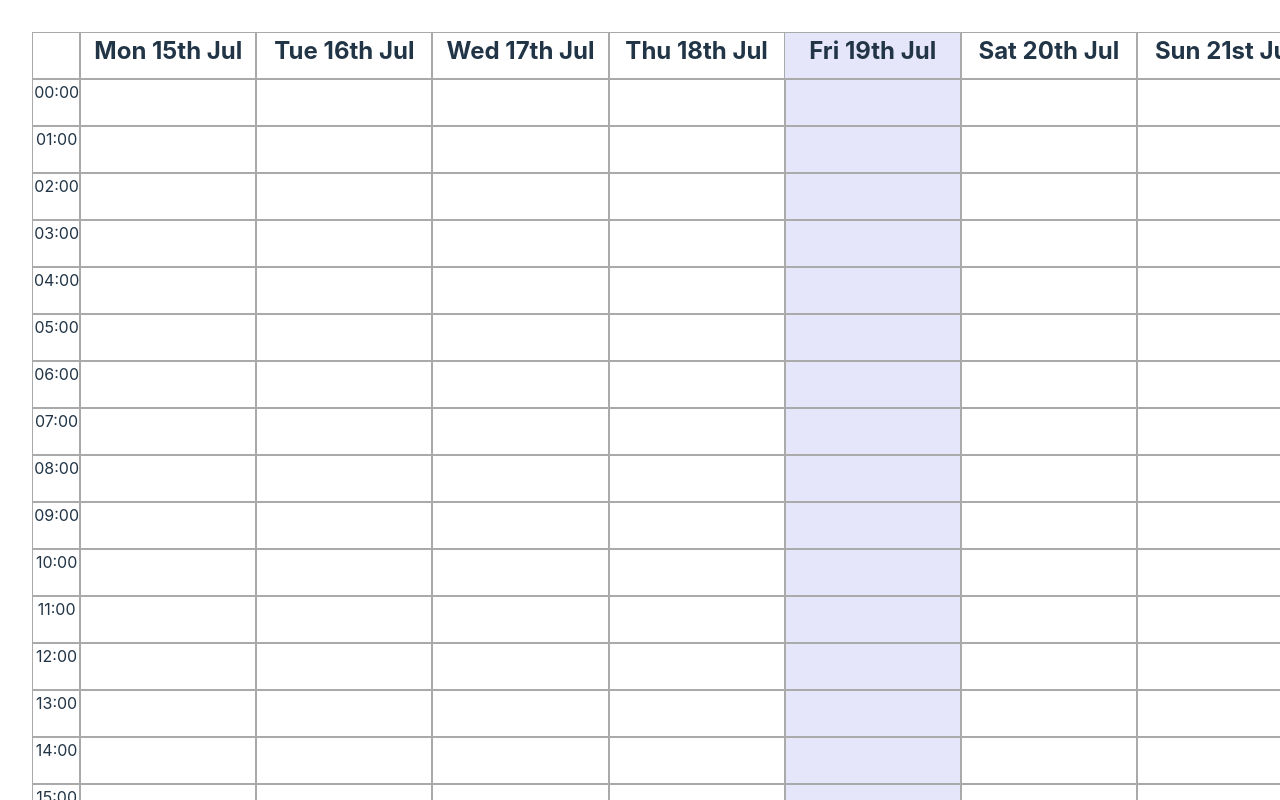
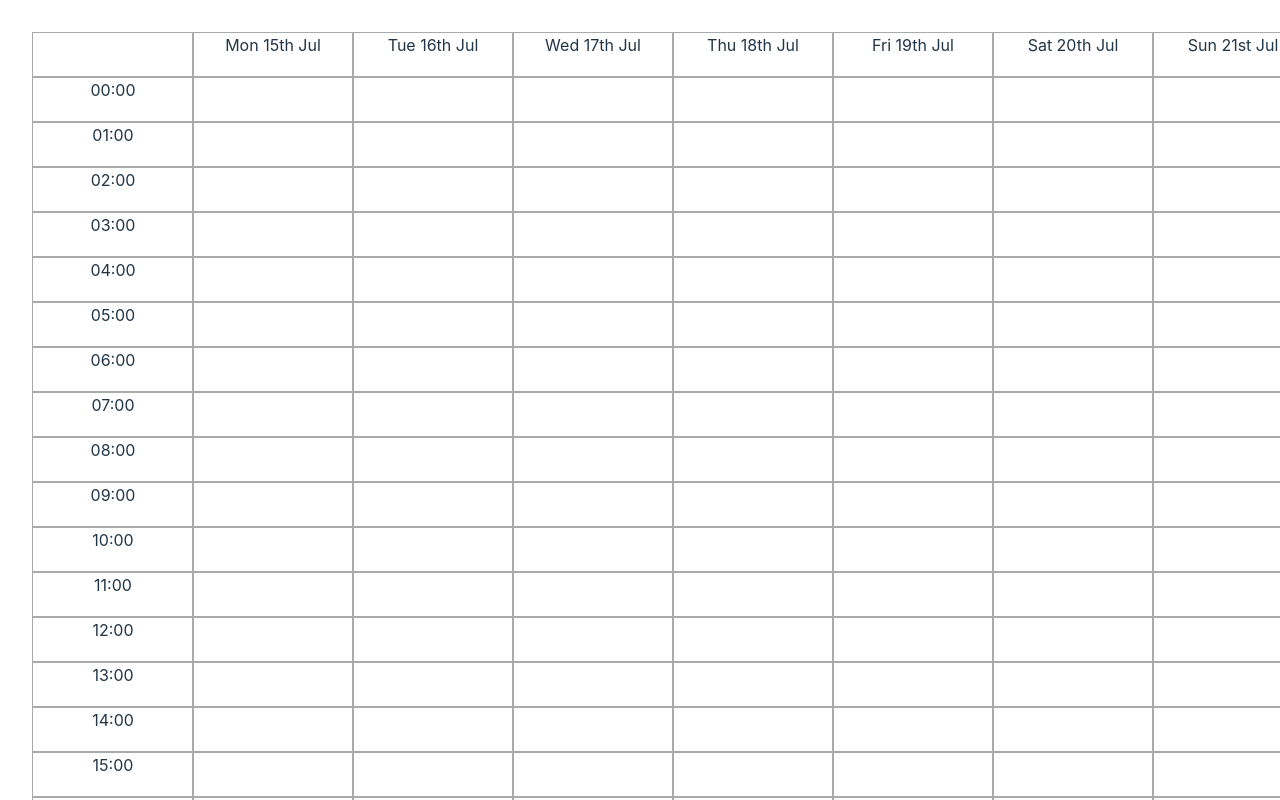
Before and after one commit to sgwicks/dotnet-calendar, a React (Vite) app in the folder react-calendar/: page / in a window 1280 px wide. Shown: the top 800 px of the page. Built offline with nearby package versions, Linux system fonts and the light colour scheme.

Commit message:
Map calendar as css grid

```diff
--- a/react-calendar/src/App.css
+++ b/react-calendar/src/App.css
@@ -11,11 +11,51 @@ main {
 	max-width: 100%;
 }
 
+.calendar-grid {
+	display: grid;
+	grid-template-columns: repeat(8, 1fr);
+	grid-template-rows: repeat(25, 45px);
+	width: 100%;
+	grid-template-areas:
+		'0-h mon-h tue-h wed-h thu-h fri-h sat-h sun-h'
+		'0-0 mon-0 tue-0 wed-0 thu-0 fri-0 sat-0 sun-0'
+		'0-1 mon-1 tue-1 wed-1 thu-1 fri-1 sat-1 sun-1'
+		'0-2 mon-2 tue-2 wed-2 thu-2 fri-2 sat-2 sun-2'
+		'0-3 mon-3 tue-3 wed-3 thu-3 fri-3 sat-3 sun-3'
+		'0-4 mon-4 tue-4 wed-4 thu-4 fri-4 sat-4 sun-4'
+		'0-5 mon-5 tue-5 wed-5 thu-5 fri-5 sat-5 sun-5'
+		'0-6 mon-6 tue-6 wed-6 thu-6 fri-6 sat-6 sun-6'
+		'0-7 mon-7 tue-7 wed-7 thu-7 fri-7 sat-7 sun-7'
+		'0-8 mon-8 tue-8 wed-8 thu-8 fri-8 sat-8 sun-8'
+		'0-9 mon-9 tue-9 wed-9 thu-9 fri-9 sat-9 sun-9'
+		'0-10 mon-10 tue-10 wed-10 thu-10 fri-10 sat-10 sun-10'
+		'0-11 mon-11 tue-11 wed-11 thu-11 fri-11 sat-11 sun-11'
+		'0-12 mon-12 tue-12 wed-12 thu-12 fri-12 sat-12 sun-12'
+		'0-13 mon-13 tue-13 wed-13 thu-13 fri-13 sat-13 sun-13'
+		'0-14 mon-14 tue-14 wed-14 thu-14 fri-14 sat-14 sun-14'
+		'0-15 mon-15 tue-15 wed-15 thu-15 fri-15 sat-15 sun-15'
+		'0-16 mon-16 tue-16 wed-16 thu-16 fri-16 sat-16 sun-16'
+		'0-17 mon-17 tue-17 wed-17 thu-17 fri-17 sat-17 sun-17'
+		'0-18 mon-18 tue-18 wed-18 thu-18 fri-18 sat-18 sun-18'
+		'0-19 mon-19 tue-19 wed-19 thu-19 fri-19 sat-19 sun-19'
+		'0-20 mon-20 tue-20 wed-20 thu-20 fri-20 sat-20 sun-20'
+		'0-21 mon-21 tue-21 wed-21 thu-21 fri-21 sat-21 sun-21'
+		'0-22 mon-22 tue-22 wed-22 thu-22 fri-22 sat-22 sun-22'
+		'0-23 mon-23 tue-23 wed-23 thu-23 fri-23 sat-23 sun-23'
+		'0-24 mon-24 tue-24 wed-24 thu-24 fri-24 sat-24 sun-24';
+}
+
+.mon {
+	grid-area: mon;
+	background-color: aqua;
+}
+
 .day {
 	width: 15%;
 	text-transform: capitalize;
 	display: flex;
 	flex-direction: column;
+	width: 100%;
 }
 
 .day h2 {
--- a/react-calendar/src/App.tsx
+++ b/react-calendar/src/App.tsx
@@ -1,6 +1,6 @@
 import './App.css'
 import Day from './components/Day'
-import { isSameDay, isToday, setDay } from 'date-fns'
+import { isSameDay, isToday, setDay, format } from 'date-fns'
 import { useAppSelector } from './app/hooks'
 
 function App() {
@@ -23,21 +23,40 @@ function App() {
 
 	return (
 		<main>
-			<div>
-				<div className="hour cell"></div>
+			<section className="calendar-grid">
+				<div className="cell" style={{ gridArea: '0-0' }}></div>
 				{hours.map((h, i) => {
 					h = i < 10 ? `0${i}:00` : `${i}:00`
-					return <div className="hour cell">{h}</div>
+					return (
+						<div className="cell" style={{ gridArea: `0-${i}` }} key={`0-${i}`}>
+							{h}
+						</div>
+					)
 				})}
-			</div>
-			{days.map((day) => {
-				const todaysEvents: APICalendarEvent[] = events.filter((e) =>
-					isSameDay(e.start, day)
-				)
-				return (
-					<Day day={day} isToday={isToday(day)} todaysEvents={todaysEvents} />
-				)
-			})}
+
+				{days.map((day) => {
+					const dayName = format(day, 'eee').toLowerCase()
+
+					return (
+						<>
+							<div
+								className="cell"
+								style={{ gridArea: `${dayName}-h` }}
+								key={`${dayName}-h`}
+							>
+								{format(day, 'eee do MMM')}
+							</div>
+							{hours.map((h, i) => (
+								<div
+									className="cell"
+									style={{ gridArea: `${dayName}-${i}` }}
+									key={`${dayName}-${i}`}
+								></div>
+							))}
+						</>
+					)
+				})}
+			</section>
 		</main>
 	)
 }
```
